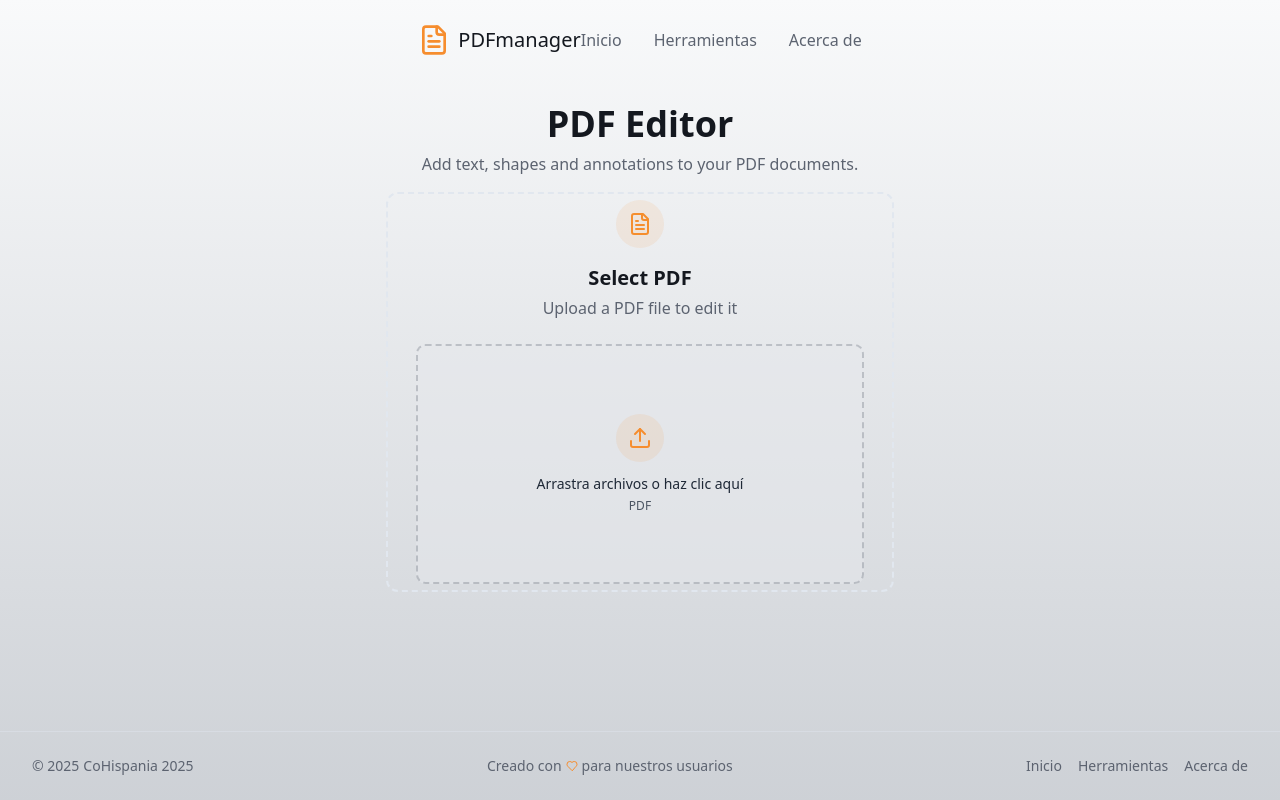
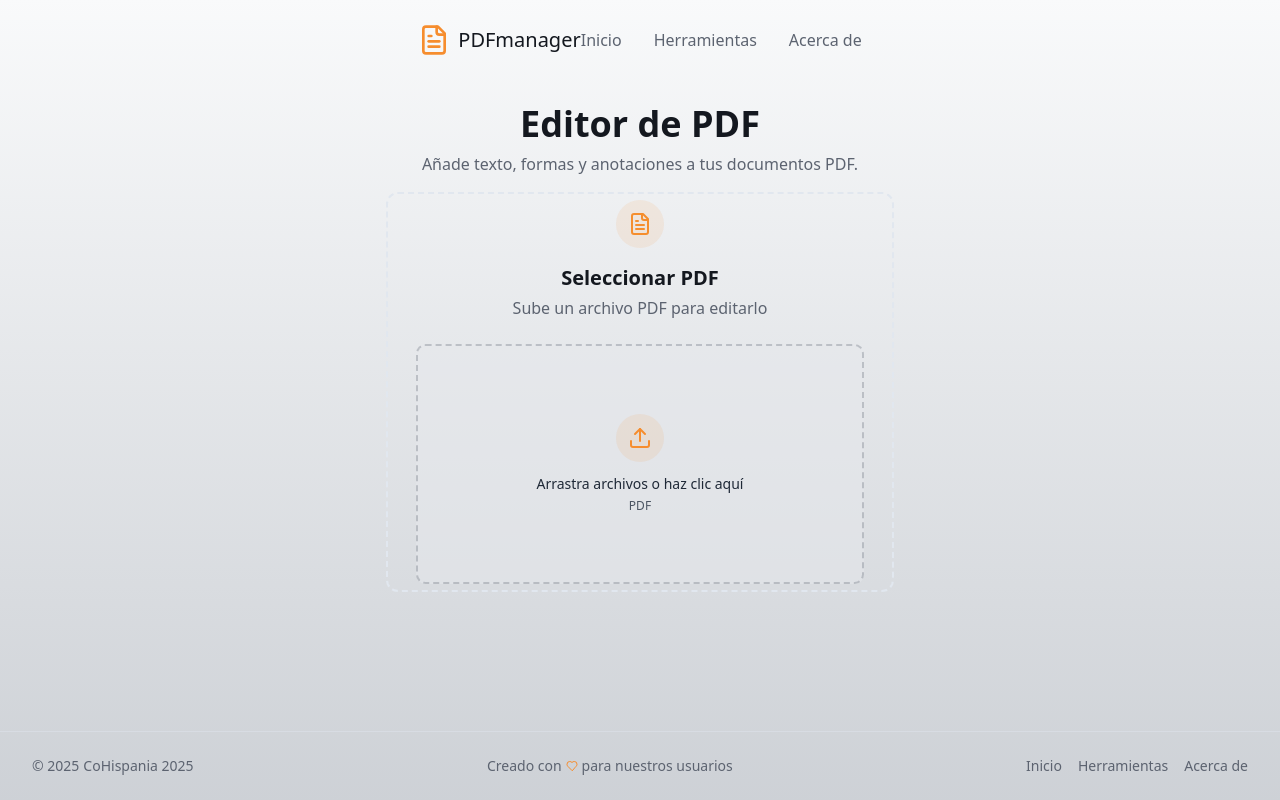
Before and after one commit to GonzaloCruz-Nu/pdfmanipulator-hero, a React (Vite) app: page /tools/edit in a window 1280 px wide. Built offline with nearby package versions, Linux system fonts and the light colour scheme.

Commit message:
Improve UI and translations
- Improve UI elements
- Add translations

```diff
--- a/src/components/pdf/PdfCanvas.tsx
+++ b/src/components/pdf/PdfCanvas.tsx
@@ -32,15 +32,17 @@ const PdfCanvas: React.FC<PdfCanvasProps> = ({ pageUrl, onSelectionChange }) =>
       console.log("Container dimensions:", containerWidth, containerHeight);
       console.log("Image dimensions:", img.width, img.height);
 
+      // Establecer dimensiones del canvas más grandes
       canvas.setDimensions({
         width: containerWidth,
         height: containerHeight
       });
 
-      // Calculate scale to fit the PDF image in the container
+      // Calcular escala para que el PDF ocupe más espacio
+      // Aumentamos el factor de escala para que se vea más grande
       const scale = Math.min(
-        (containerWidth * 0.9) / img.width!,
-        (containerHeight * 0.9) / img.height!
+        (containerWidth * 0.85) / img.width!,
+        (containerHeight * 0.85) / img.height!
       );
 
       // Apply scaling
@@ -66,7 +68,7 @@ const PdfCanvas: React.FC<PdfCanvasProps> = ({ pageUrl, onSelectionChange }) =>
   return (
     <div
       ref={containerRef}
-      className="w-full flex-1 flex justify-center items-center overflow-hidden relative bg-gray-100"
+      className="w-full h-full flex-1 flex justify-center items-center overflow-hidden relative bg-gray-100"
     >
       <canvas ref={canvasRef} className="absolute inset-0" />
     </div>
--- a/src/components/pdf/PdfViewerContent.tsx
+++ b/src/components/pdf/PdfViewerContent.tsx
@@ -40,18 +40,18 @@ const PdfViewerContent: React.FC<PdfViewerContentProps> = ({
   };
 
   const handleClearCanvas = () => {
-    toast.success('All elements have been removed');
+    toast.success('Todos los elementos han sido eliminados');
   };
 
   const handleDeleteSelected = () => {
-    toast.success('Selected element deleted');
+    toast.success('Elemento seleccionado eliminado');
   };
 
   if (isLoading) {
     return (
       <div className="flex flex-col items-center justify-center h-full">
         <div className="animate-spin rounded-full h-12 w-12 border-b-2 border-primary"></div>
-        <p className="mt-2 text-sm text-muted-foreground">Loading PDF...</p>
+        <p className="mt-2 text-sm text-muted-foreground">Cargando PDF...</p>
       </div>
     );
   }
--- a/src/pages/tools/EditPDF.tsx
+++ b/src/pages/tools/EditPDF.tsx
@@ -72,7 +72,7 @@ const EditPDF = () => {
   const handleFileSelected = (files: File[]) => {
     if (files.length > 0) {
       setSelectedFile(files[0]);
-      toast.success(`PDF loaded: ${files[0].name}`);
+      toast.success(`PDF cargado: ${files[0].name}`);
     }
   };
 
@@ -84,7 +84,7 @@ const EditPDF = () => {
   };
 
   const handleSaveChanges = () => {
-    toast.success('This feature is under development. Your edits will be saved in future versions.', {
+    toast.success('Esta función está en desarrollo. Tus cambios se guardarán en futuras versiones.', {
       duration: 5000,
     });
   };
@@ -95,9 +95,9 @@ const EditPDF = () => {
 
       <div className="py-6">
         <div className="mb-4 text-center">
-          <h1 className="text-3xl md:text-4xl font-bold mb-2">PDF Editor</h1>
+          <h1 className="text-3xl md:text-4xl font-bold mb-2">Editor de PDF</h1>
           <p className="text-muted-foreground max-w-2xl mx-auto">
-            Add text, shapes and annotations to your PDF documents.
+            Añade texto, formas y anotaciones a tus documentos PDF.
           </p>
         </div>
 
@@ -108,9 +108,9 @@ const EditPDF = () => {
                 <div className="rounded-full bg-primary/10 p-3 mb-4">
                   <FileText className="h-6 w-6 text-primary" />
                 </div>
-                <h2 className="text-xl font-semibold mb-1">Select PDF</h2>
+                <h2 className="text-xl font-semibold mb-1">Seleccionar PDF</h2>
                 <p className="text-center text-muted-foreground">
-                  Upload a PDF file to edit it
+                  Sube un archivo PDF para editarlo
                 </p>
               </div>
 
@@ -131,7 +131,7 @@ const EditPDF = () => {
                 onClick={() => setSelectedFile(null)}
               >
                 <Upload className="h-4 w-4 mr-2" />
-                Change file
+                Cambiar archivo
               </Button>
 
               <div className="flex gap-2">
@@ -139,7 +139,7 @@ const EditPDF = () => {
                   variant="outline"
                   onClick={() => setShowSidebar(!showSidebar)}
                 >
-                  {showSidebar ? 'Hide thumbnails' : 'Show thumbnails'}
+                  {showSidebar ? 'Ocultar miniaturas' : 'Mostrar miniaturas'}
                 </Button>
 
                 <Button
@@ -147,12 +147,12 @@ const EditPDF = () => {
                   onClick={handleSaveChanges}
                 >
                   <Save className="h-4 w-4 mr-2" />
-                  Save changes
+                  Guardar cambios
                 </Button>
 
                 <Button>
                   <Download className="h-4 w-4 mr-2" />
-                  Download PDF
+                  Descargar PDF
                 </Button>
               </div>
             </div>
```
